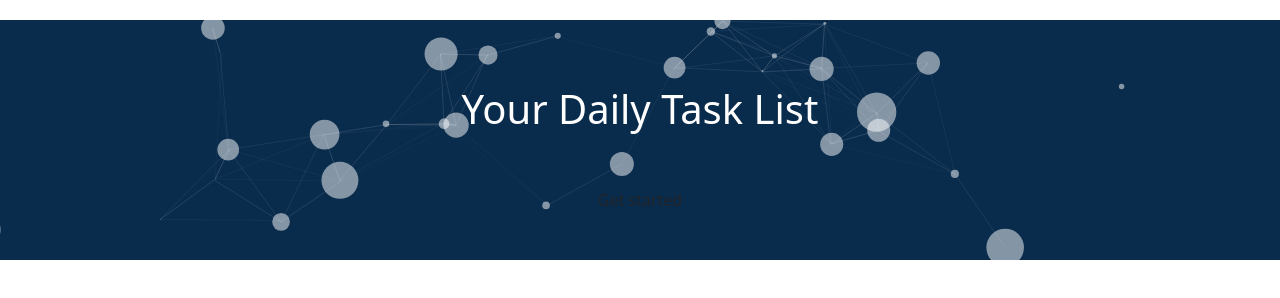
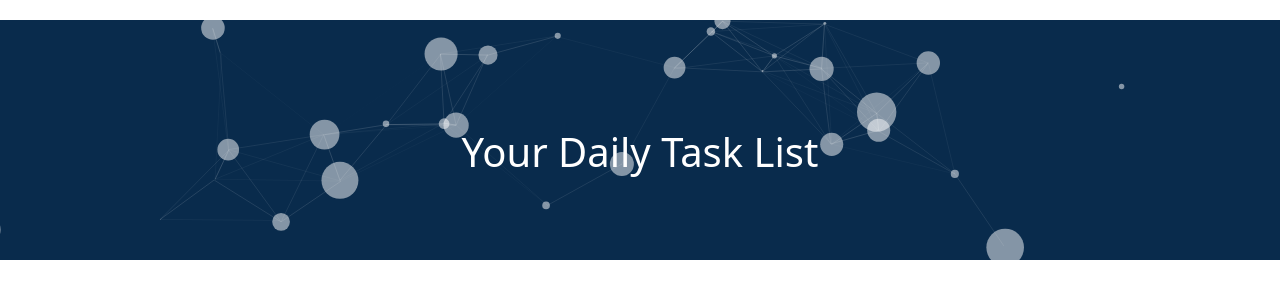
Before and after one commit to MorningBrown/to-do-list, a plain HTML site: page index.html in a window 1280 px wide. Drawn offline with nearby package versions, Linux system fonts and the light colour scheme.

Commit message:
removed get started button

```diff
--- a/index.html
+++ b/index.html
@@ -30,9 +30,9 @@
                                 <!-- <p class="text-white-70 mt-4 f-15 mb-0">Ut enim ad minima veniam quis nostrum
                                     exercitationem ullam corporis at suscipit laboriosam nisi ut aliquid a commodi
                                     consequatur Quis autem.</p> -->
-                                <div class="mt-5">
+                                <!-- <div class="mt-5">
                                     <input class="btn btn-default" type="button" value="Get started">
-                                </div>
+                                </div> -->
                             </div>
                         </div>
                     </div>
```
